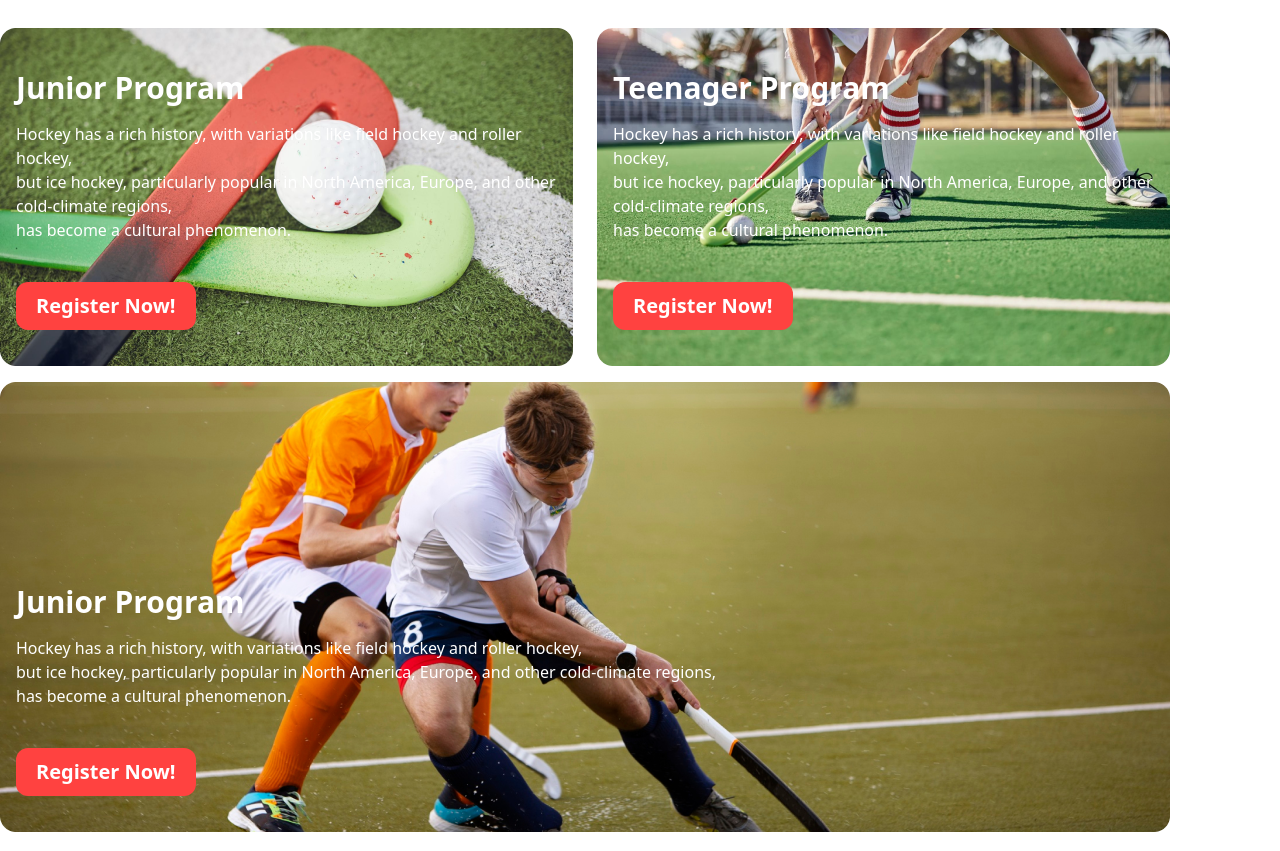
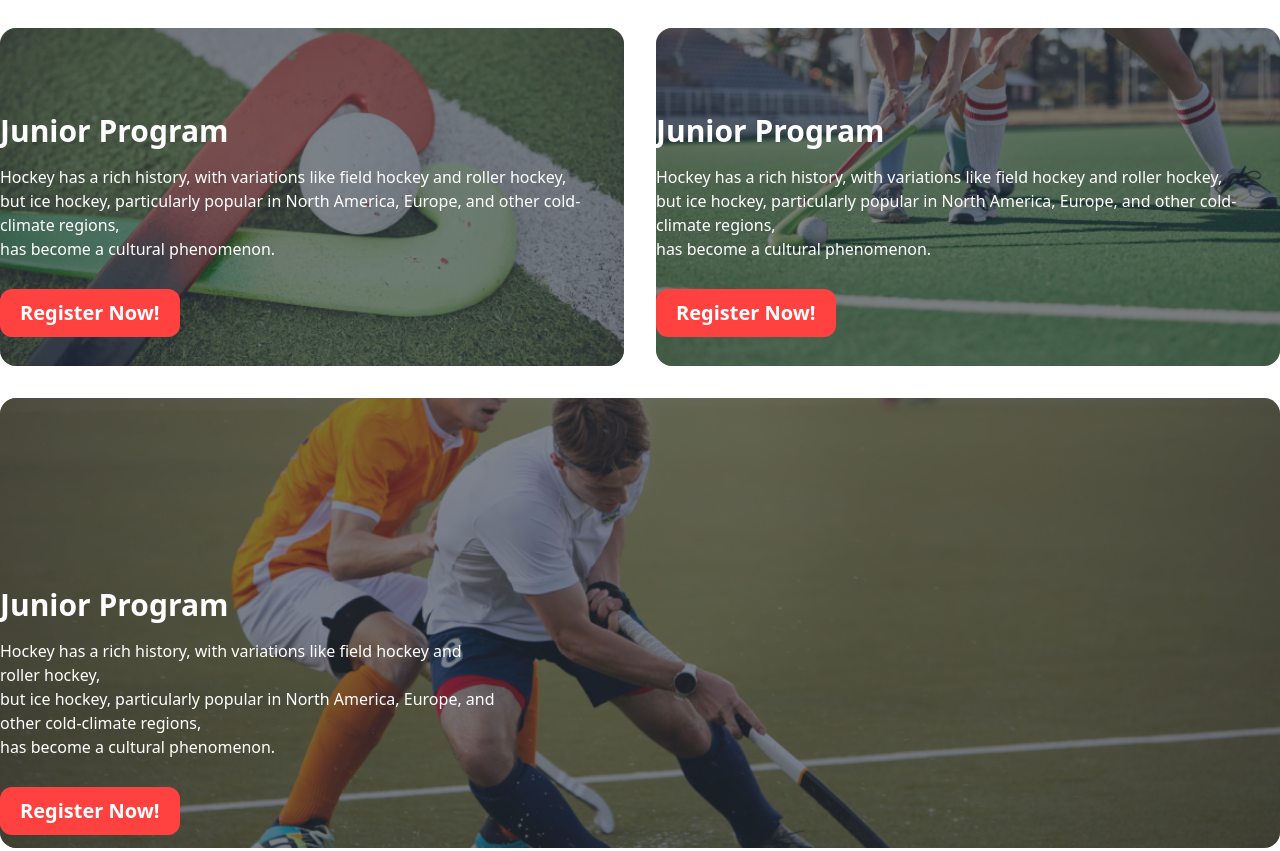
Before and after one commit to fahim3223/Hockeys, a plain HTML site: page index.html in a window 1280 px wide. Shown: the part 1700-2551 px from the top of the page. Drawn offline with nearby package versions, Linux system fonts and the light colour scheme.

Commit message:
fixed some problem

```diff
--- a/index.html
+++ b/index.html
@@ -185,32 +185,32 @@
             <h2 class="font-extrabold text-4xl text-[#131318] pt-8 pb-6">Program Sections</h2>
             <p class="font-medium pb-8 text-[#131318] opacity-60">The game is divided into three periods, and players maneuver skillfully across the icy surface, <br> showcasing agility, speed, and coordination.</p>
           </div>
-         <div class="flex gap-6">
-          <div class="relative mt-4">
-            <img class="" src="Images/2.png" alt="">
-          <div class="absolute bottom-9 text-white justify-start pt-8 pl-4">
+         <div class="grid grid-cols-1 lg:flex gap-8">
+          <div class="lg:max-w-screen-md h-[338px] rounded-2xl mt-4 hero" style="background-image: url(Images/2.png);">
+            <div class="hero-overlay bg-opacity-60 rounded-2xl"></div>
+          <div class="bottom-9 pt-14 text-white">
             <h3 class="font-extrabold text-3xl pb-4">Junior Program</h3>
-            <p class="font-medium pb-6">Hockey has a rich history, with variations like field hockey and roller hockey, <br> but ice hockey, particularly popular in North America, Europe, and other cold-climate regions, <br> has become a cultural phenomenon.</p>
+            <p class="font-medium pb-3">Hockey has a rich history, with variations like field hockey and roller hockey, <br> but ice hockey, particularly popular in North America, Europe, and other cold-climate regions, <br> has become a cultural phenomenon.</p>
               <button class="rounded-xl pt-2.5 pb-2.5 pl-5 pr-5 mt-4 text-center font-bold text-xl text-white bg-[#FF4240]">Register Now!</button>
           </div>
         </div>
-        <div class="relative mt-4">
-          <img src="Images/3.png" alt="">
-        <div class="absolute bottom-9 text-white justify-start pt-8 pl-4">
-          <h3 class="font-extrabold text-3xl pb-4">Teenager Program</h3>
-          <p class="font-medium pb-6">Hockey has a rich history, with variations like field hockey and roller hockey, <br> but ice hockey, particularly popular in North America, Europe, and other cold-climate regions, <br> has become a cultural phenomenon.</p>
+        <div class="lg:max-w-screen-md h-[338px] rounded-2xl mt-4 hero" style="background-image: url(Images/3.png);">
+          <div class="hero-overlay bg-opacity-60 rounded-2xl"></div>
+        <div class="bottom-9 pt-14 text-white">
+          <h3 class="font-extrabold text-3xl pb-4">Junior Program</h3>
+          <p class="font-medium pb-3">Hockey has a rich history, with variations like field hockey and roller hockey, <br> but ice hockey, particularly popular in North America, Europe, and other cold-climate regions, <br> has become a cultural phenomenon.</p>
             <button class="rounded-xl pt-2.5 pb-2.5 pl-5 pr-5 mt-4 text-center font-bold text-xl text-white bg-[#FF4240]">Register Now!</button>
         </div>
       </div>
          </div>
-         <div class="relative mt-4">
-          <img src="Images/4.png" alt="">
-        <div class="absolute bottom-9 text-white justify-start pt-8 pl-4">
-          <h3 class="font-extrabold text-3xl pb-4">Junior Program</h3>
-          <p class="font-medium pb-6">Hockey has a rich history, with variations like field hockey and roller hockey, <br> but ice hockey, particularly popular in North America, Europe, and other cold-climate regions, <br> has become a cultural phenomenon.</p>
+
+         <div class="lg:max-w-full h-[450px] rounded-2xl mt-8 hero" style="background-image: url(Images/4.png);">
+          <div class="hero-overlay bg-opacity-60 rounded-2xl"></div>
+        <div class="lg:bottom-9 pr-[780px] pt-44 text-white">
+          <h3 class="lg:font-extrabold text-3xl pb-4">Junior Program</h3>
+          <p class="lg:font-medium pb-3">Hockey has a rich history, with variations like field hockey and roller hockey, <br> but ice hockey, particularly popular in North America, Europe, and other cold-climate regions, <br> has become a cultural phenomenon.</p>
             <button class="rounded-xl pt-2.5 pb-2.5 pl-5 pr-5 mt-4 text-center font-bold text-xl text-white bg-[#FF4240]">Register Now!</button>
         </div>
-      </div>
        </section>
 
        <!-- Our New Products section -->
```
